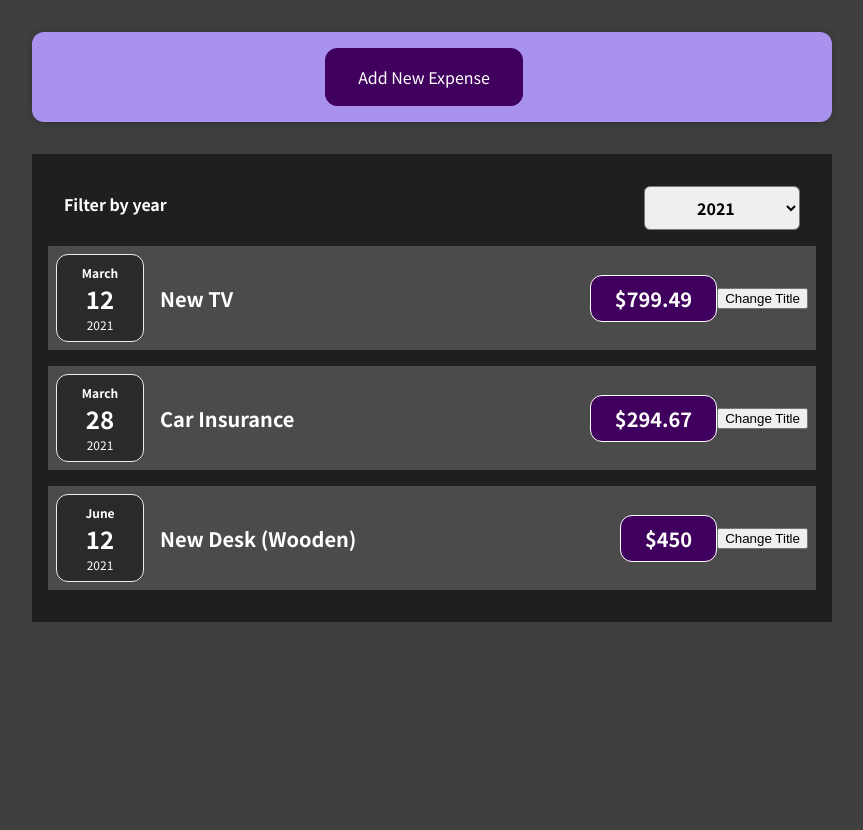
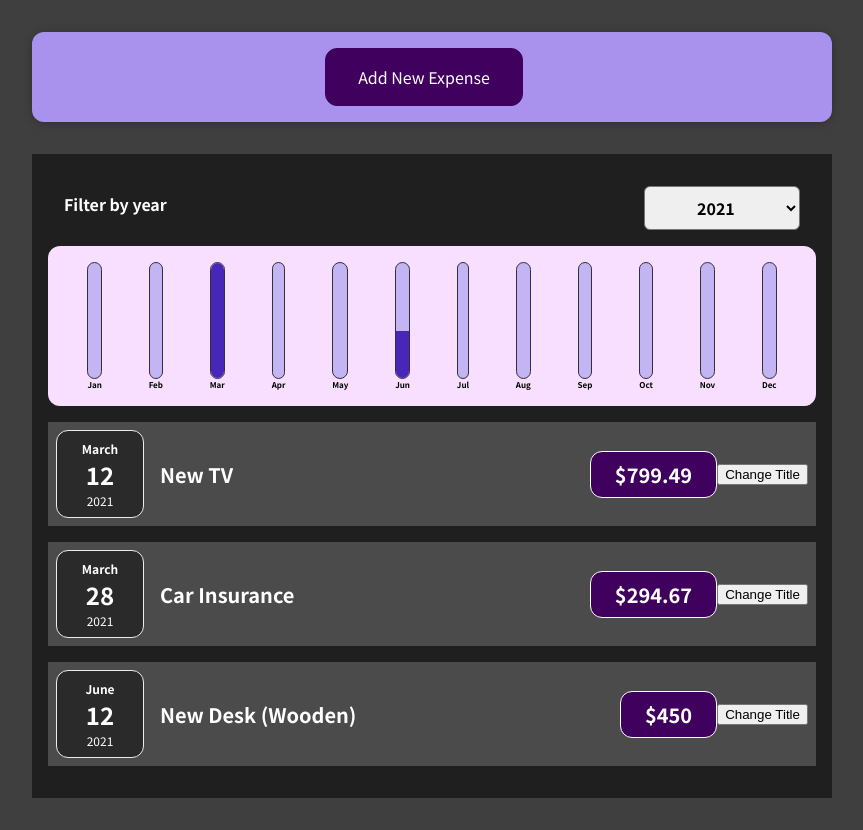
Before and after one commit to jaytula/react-complete-guide-v2, a React (Create React App) app in the folder react-basics/: page / in a window 1280 px wide. Shown: the whole page, without its empty margins (208-1071 px from the left). Before the commit the page ends 800 px from the top, so only its background shows below. Built offline with nearby package versions, Linux system fonts and the light colour scheme.

Commit message:
70. Wrap Up & Next Steps

```diff
--- a/react-basics/src/components/Chart/Chart.tsx
+++ b/react-basics/src/components/Chart/Chart.tsx
@@ -6,13 +6,15 @@ const Chart = ({
 }: {
   dataPoints: { value: number; label: string }[];
 }) => {
+  const totalMaximum = Math.max(...dataPoints.map((d) => d.value));
+
   return (
     <div className="chart">
       {dataPoints.map((dataPoint) => (
         <ChartBar
           key={dataPoint.label}
           value={dataPoint.value}
-          maxValue={null}
+          maxValue={totalMaximum}
           label={dataPoint.label}
         />
       ))}
--- a/react-basics/src/components/Expenses/Expenses.tsx
+++ b/react-basics/src/components/Expenses/Expenses.tsx
@@ -3,6 +3,7 @@ import Card from "../UI/Card";
 import ExpensesFilter from "./ExpenseFilter";
 import { useState } from "react";
 import ExpensesList from "./ExpensesList";
+import ExpensesChart from "./ExpensesChart";
 
 export interface IExpense {
   id: string;
@@ -29,6 +30,7 @@ const Expenses = ({ items }: { items: IExpense[] }) => {
           year={filteredYear}
           onChangeFilter={filterChangeHandler}
         />
+        <ExpensesChart expenses={filteredExpenses} />
         <ExpensesList items={filteredExpenses} />
       </Card>
     </div>
--- /dev/null
+++ b/react-basics/src/components/Expenses/ExpensesChart.tsx
@@ -0,0 +1,28 @@
+import Chart from "../Chart/Chart"
+import { IExpense } from "./Expenses"
+
+const ExpensesChart = ({expenses}: {expenses: IExpense[]}) => {
+  const chartDataPoints = [
+    {label: 'Jan', value: 0},
+    {label: 'Feb', value: 0},
+    {label: 'Mar', value: 0},
+    {label: 'Apr', value: 0},
+    {label: 'May', value: 0},
+    {label: 'Jun', value: 0},
+    {label: 'Jul', value: 0},
+    {label: 'Aug', value: 0},
+    {label: 'Sep', value: 0},
+    {label: 'Oct', value: 0},
+    {label: 'Nov', value: 0},
+    {label: 'Dec', value: 0},
+  ]
+
+  for(const expense of expenses) {
+    const expenseMonth = expense.date.getMonth();
+    chartDataPoints[expenseMonth].value += expense.amount;
+  }
+
+  return <Chart dataPoints={chartDataPoints} />
+}
+
+export default ExpensesChart
```
